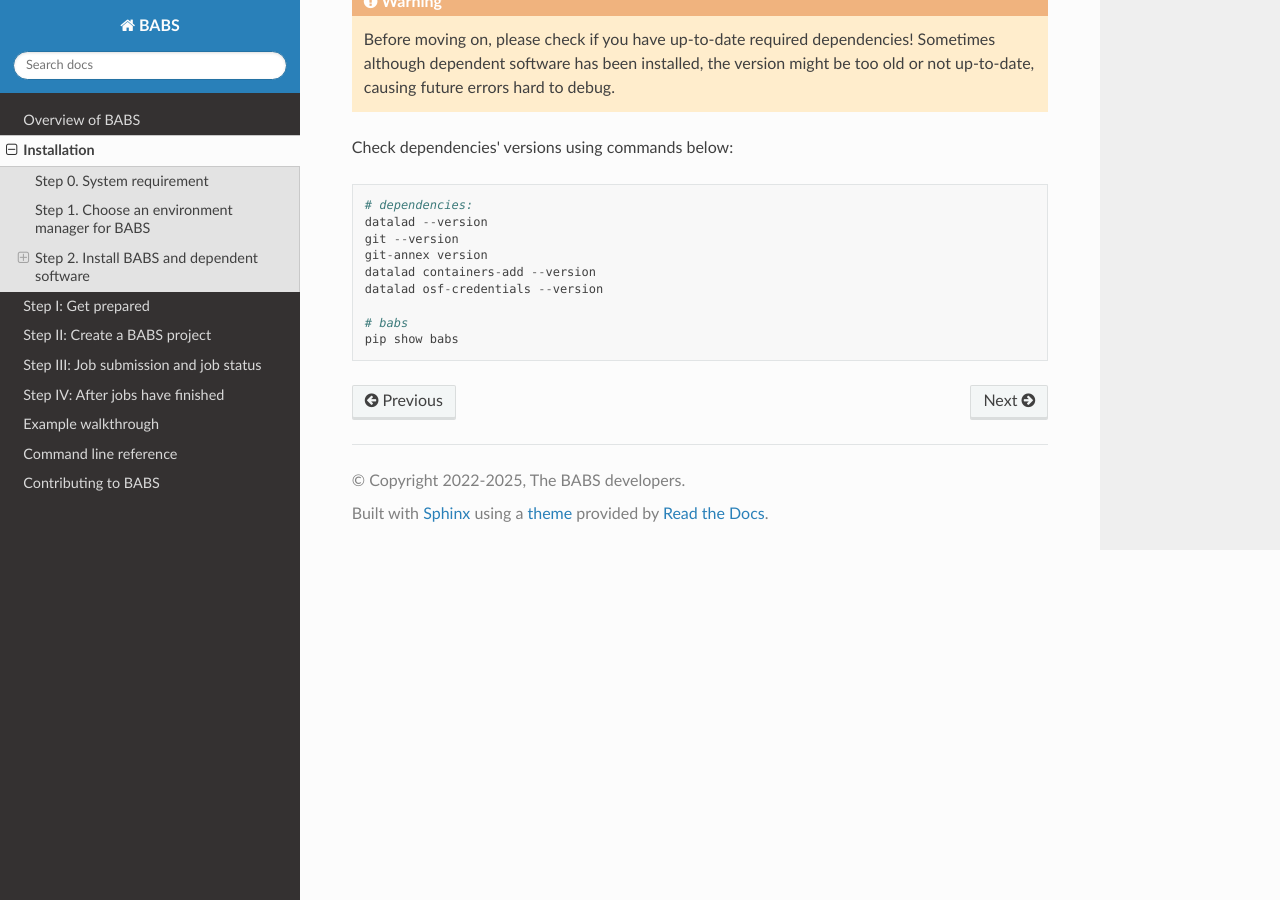
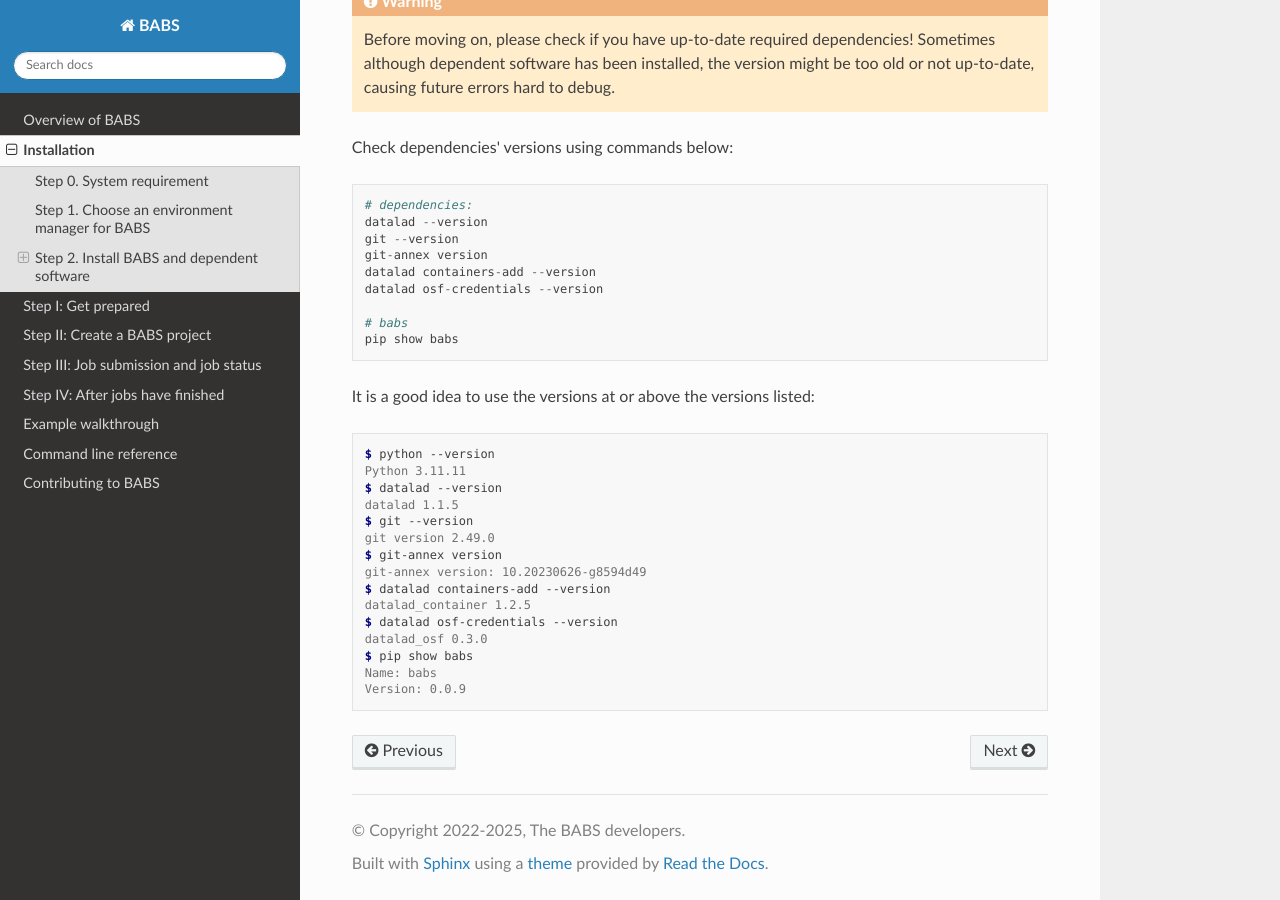
Before and after one commit to PennLINC/babs, a Sphinx documentation site: the page built from docs/source/installation.rst, in a window 1280 px wide and 900 px high, scrolled down 2128 px. Built offline with Sphinx 7.4.7 and the Read the Docs theme 3.1.0, drawn with Linux system fonts in a browser that asks for light colours; the version number could not be read and is left out.

Commit message:
add latest version numbers

```diff
--- a/docs/source/installation.rst
+++ b/docs/source/installation.rst
@@ -96,3 +96,25 @@ Check dependencies' versions using commands below::
 
     # babs
     pip show babs
+
+It is a good idea to use the versions at or above the versions listed:
+
+.. developer's note: these were installed on 3/19/2025.
+
+..  code-block:: console
+
+    $ python --version
+    Python 3.11.11
+    $ datalad --version
+    datalad 1.1.5
+    $ git --version
+    git version 2.49.0
+    $ git-annex version
+    git-annex version: 10.20230626-g8594d49
+    $ datalad containers-add --version
+    datalad_container 1.2.5
+    $ datalad osf-credentials --version
+    datalad_osf 0.3.0
+    $ pip show babs
+    Name: babs
+    Version: 0.0.9
```
